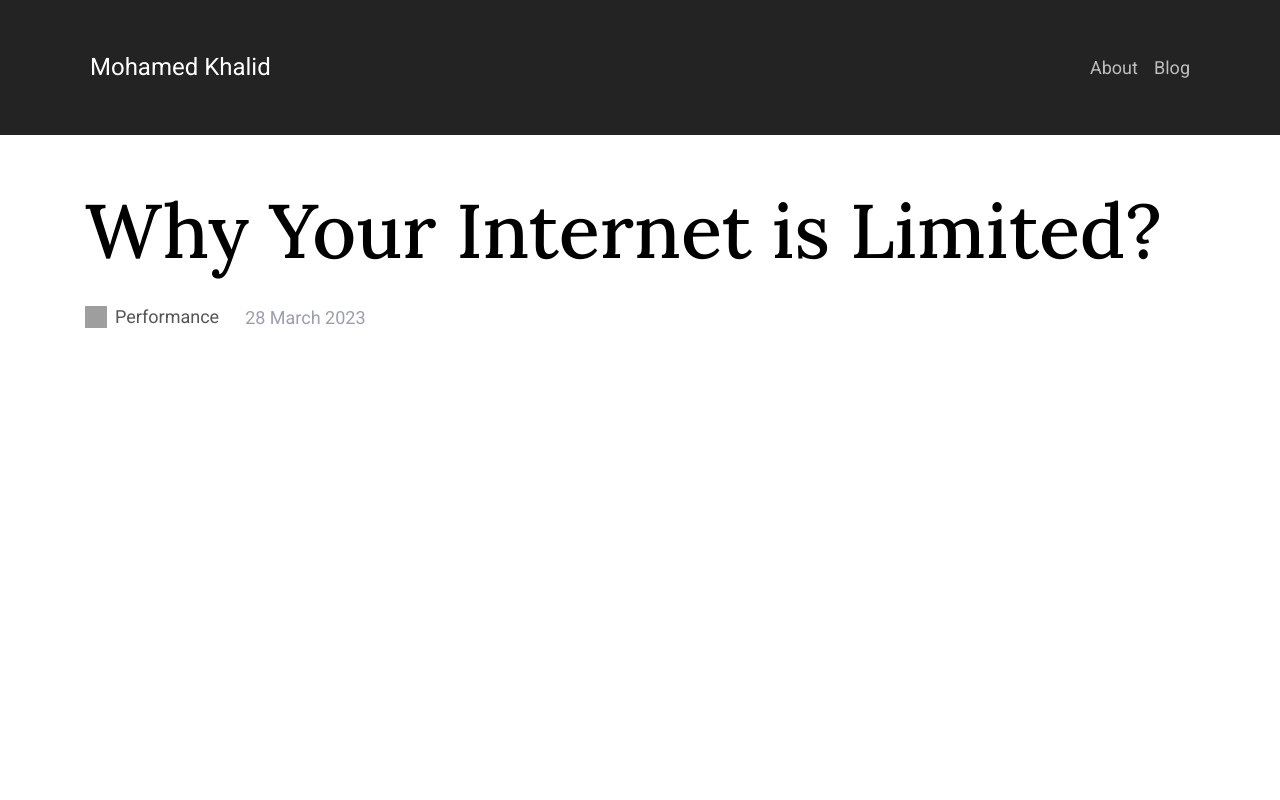
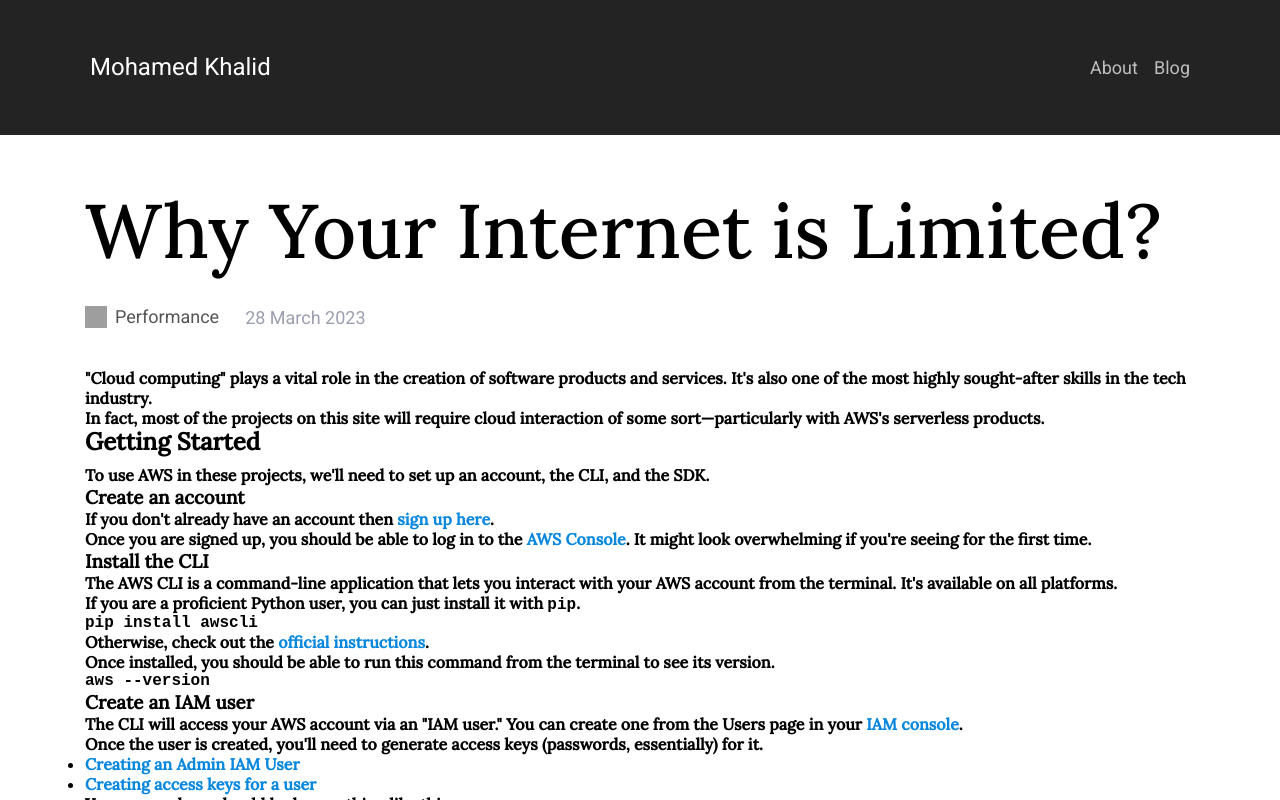
Before and after one commit to mohamedtsx/next-blog, a Next.js app: page /blogs/aws in a window 1280 px wide. Shown: the top 800 px of the page. Built offline with nearby package versions, Linux system fonts and the light colour scheme; grey boxes are pictures that could not be loaded.

Commit message:
add Markdown

```diff
--- a/package.json
+++ b/package.json
@@ -14,6 +14,7 @@
     "@types/react-dom": "18.2.4",
     "@types/styled-components": "^5.1.26",
     "gray-matter": "^4.0.3",
+    "markdown-to-jsx": "^7.2.0",
     "next": "13.4.2",
     "react": "18.2.0",
     "react-dom": "18.2.0",
--- a/pages/blogs/[slug].tsx
+++ b/pages/blogs/[slug].tsx
@@ -1,6 +1,7 @@
 import { BlogMetaData } from '@/components/card/card.component';
 import styled from 'styled-components';
 import Image from 'next/image';
+import Markdown from 'markdown-to-jsx';
 
 type BlogProps = {
     blogContent: {
@@ -57,6 +58,9 @@ const Topic = styled.div`
     ${({theme}) => theme.mixes.flexBetween}
 `
 
+const Article = styled.article`
+    margin-top: 4rem;
+`
 
 const Blog = ({ blogContent }: BlogProps) => {
 
@@ -81,6 +85,9 @@ const Blog = ({ blogContent }: BlogProps) => {
                 </Topic>
                 <Date>{data.date}</Date>
             </MetaData>
+            <Article>
+                <Markdown>{content}</Markdown>
+            </Article>
         </StyledBlog>
     );
 }
```
Also changed, not shown: 1 other file (tests, documents, lock files or other folders).
